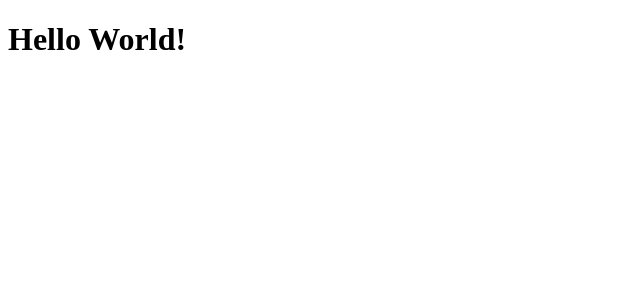
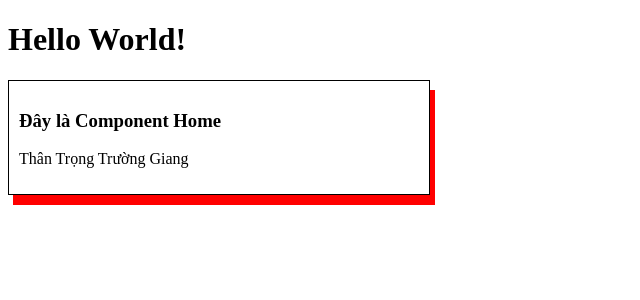
Before and after one commit to tyangk1/Angular12, an Angular app: page / in a window 1280 px wide. Shown: the top 300 px of the page, without its empty margins (0-640 px from the left). Built offline with nearby package versions, Linux system fonts and the light colour scheme.

Commit message:
Component

```diff
--- a/src/app/app.component.html
+++ b/src/app/app.component.html
@@ -1 +1,2 @@
 <h1>Hello World!</h1>
+<app-home></app-home>
--- a/src/app/app.module.ts
+++ b/src/app/app.module.ts
@@ -3,10 +3,12 @@ import { BrowserModule } from '@angular/platform-browser';
 
 import { AppRoutingModule } from './app-routing.module';
 import { AppComponent } from './app.component';
+import { HomeComponent } from './home/home.component';
 
 @NgModule({
   declarations: [
-    AppComponent
+    AppComponent,
+    HomeComponent
   ],
   imports: [
     BrowserModule,
--- /dev/null
+++ b/src/app/home/home.component.css
@@ -0,0 +1,8 @@
+.test {
+  border: 1px solid;
+  padding: 10px;
+  box-shadow: 5px 10px red;
+  width: 400px;
+}
+
+/*# sourceMappingURL=home.component.css.map */
--- /dev/null
+++ b/src/app/home/home.component.html
@@ -0,0 +1,4 @@
+<div class="test">
+<h3>Đây là Component Home</h3>
+<p>Thân Trọng Trường Giang</p>
+</div>
--- /dev/null
+++ b/src/app/home/home.component.scss
@@ -0,0 +1,6 @@
+.test{
+  border: 1px solid;
+  padding: 10px;
+  box-shadow: 5px 10px red;
+  width: 400px;
+}
--- /dev/null
+++ b/src/app/home/home.component.ts
@@ -0,0 +1,15 @@
+import { Component, OnInit } from '@angular/core';
+
+@Component({
+  selector: 'app-home',
+  templateUrl: './home.component.html',
+  styleUrls: ['./home.component.scss']
+})
+export class HomeComponent implements OnInit {
+
+  constructor() { }
+
+  ngOnInit(): void {
+  }
+
+}
```
Also changed, not shown: 2 other files (tests, documents, lock files or other folders).
